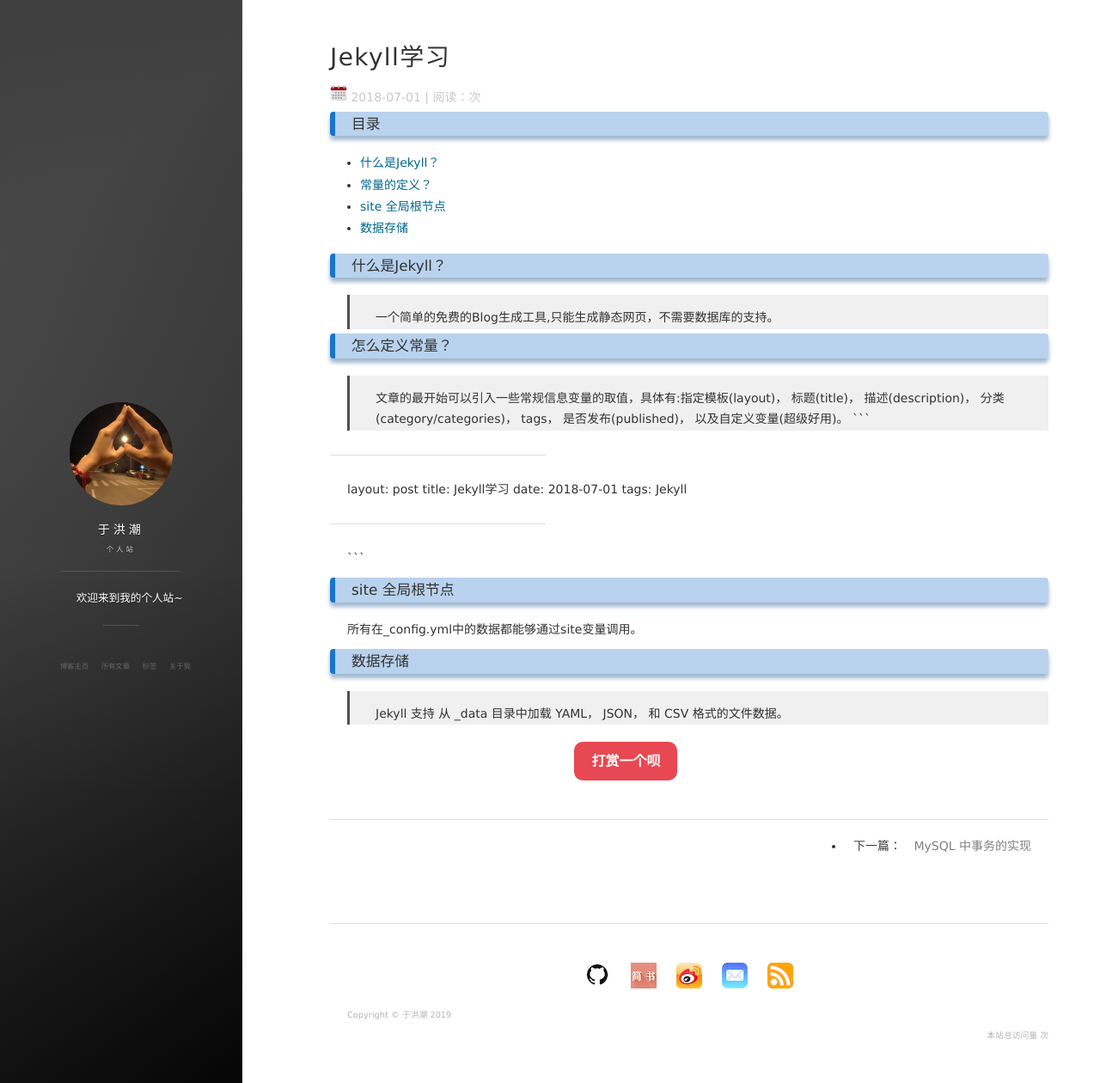
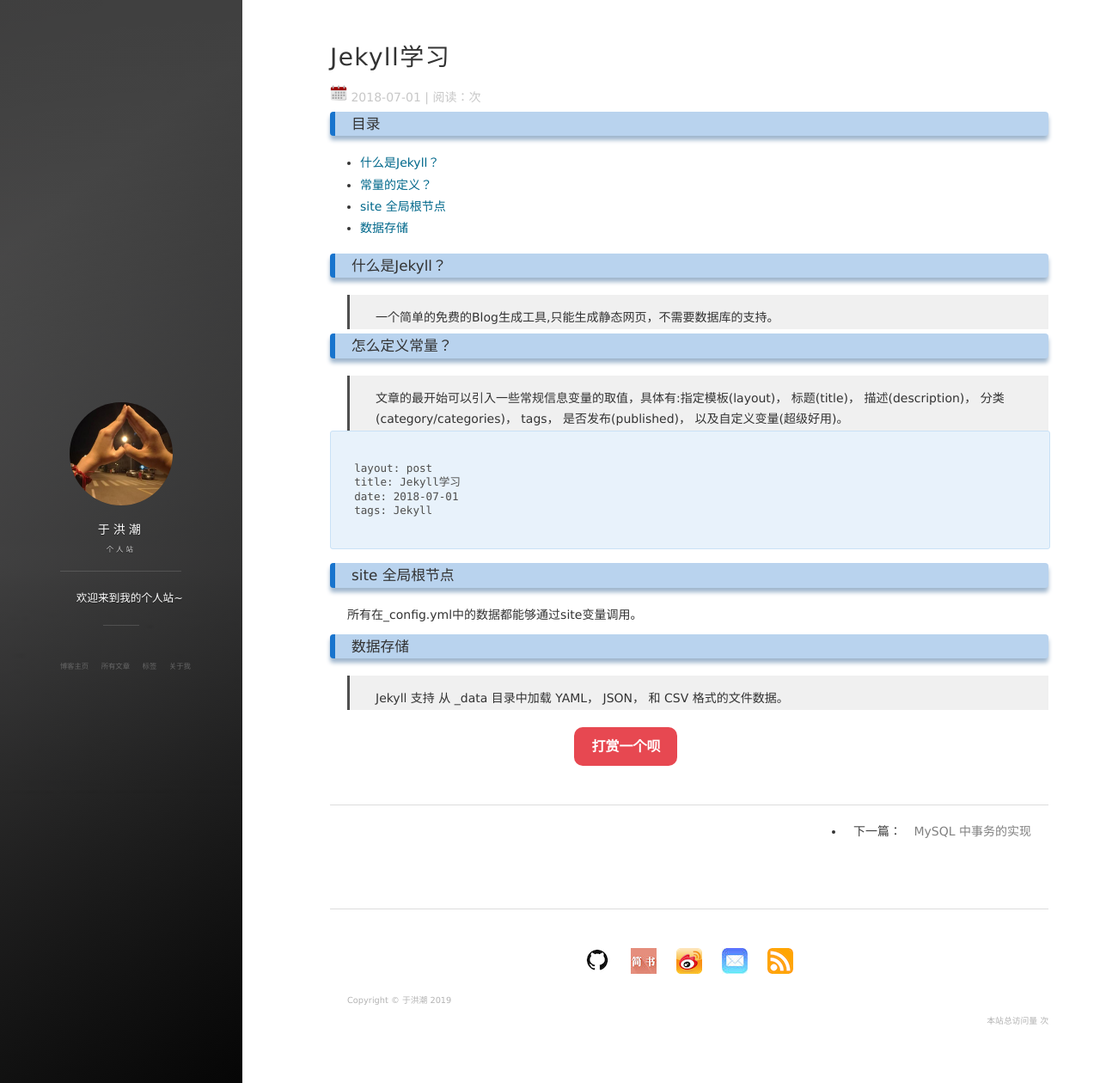
Before and after one commit to yuu6/yuu6.github.io, a Jekyll site: the page built from _posts/2018-07-01-Jekyll学习.md, in a window 1280 px wide and 1260 px high. Shown: the whole window at 86% size. Built offline with Jekyll 4.4.1, drawn with Linux system fonts in a browser that asks for light colours; nearby versions of some CDN libraries; comment, search, counter and statistics services are not loaded; part of the change alters nothing that is shown.

Commit message:
update 24

````diff
--- a/_config.yml
+++ b/_config.yml
@@ -27,8 +27,8 @@ social:
 
 # 百度统计
 # 使用博客模板请去掉或者更换 id
-baidu:
-    id: d5ea224d4c318d2849c6847f9511f015
+# baidu:
+    # id: d5ea224d4c318d2849c6847f9511f015
 
 # Google Analytics
 # 使用博客模板请去掉或者更换 id
--- a/_posts/2018-07-01-Jekyll学习.md
+++ b/_posts/2018-07-01-Jekyll学习.md
@@ -20,16 +20,16 @@ tags: Jekyll
 ### <a name="YAML-Front-Matter"></a>怎么定义常量？
 
 > 文章的最开始可以引入一些常规信息变量的取值，具体有:指定模板(layout)， 标题(title)， 描述(description)， 分类(category/categories)， tags， 是否发布(published)， 以及自定义变量(超级好用)。
+
 ```
 
----
 layout: post
 title: Jekyll学习
 date: 2018-07-01
 tags: Jekyll
 
----
 ```
+
 ### <a name="site"></a>site 全局根节点
 
 所有在_config.yml中的数据都能够通过site变量调用。
````
